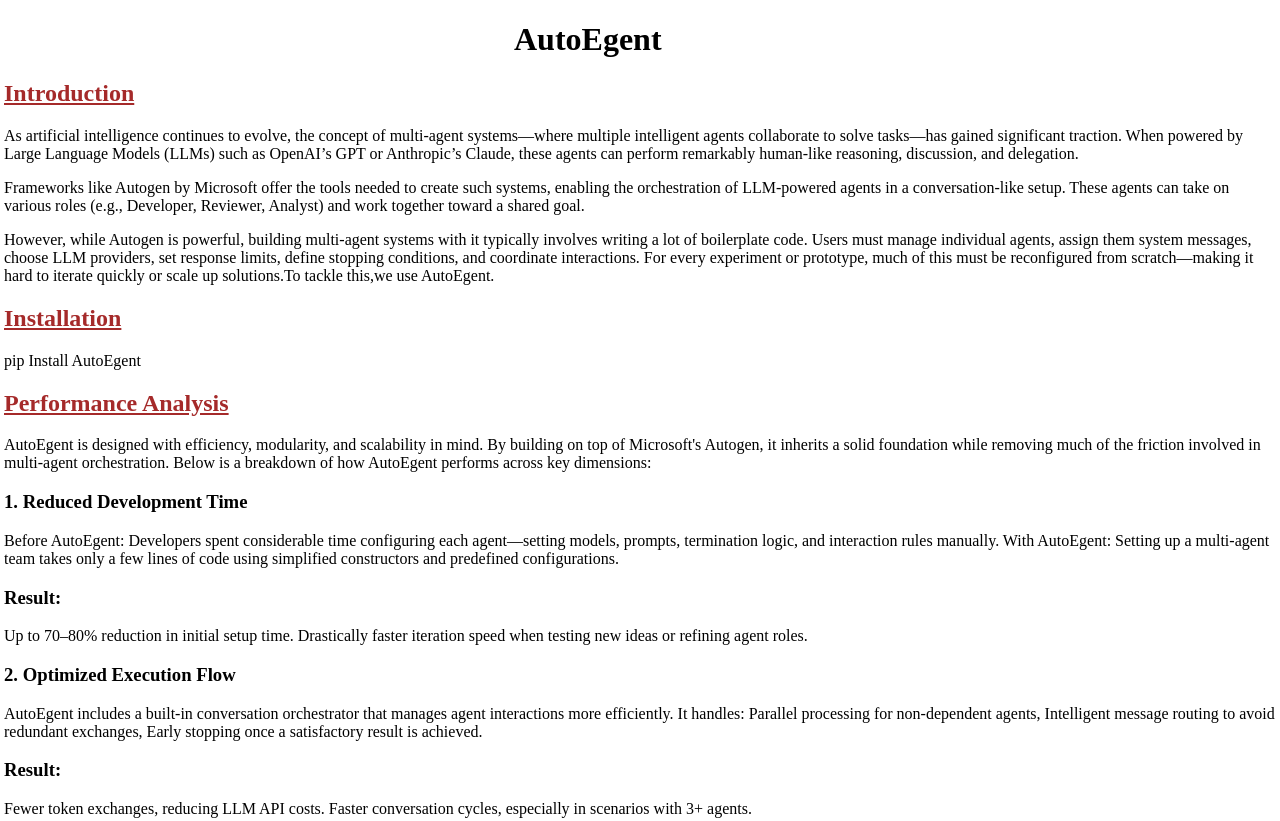
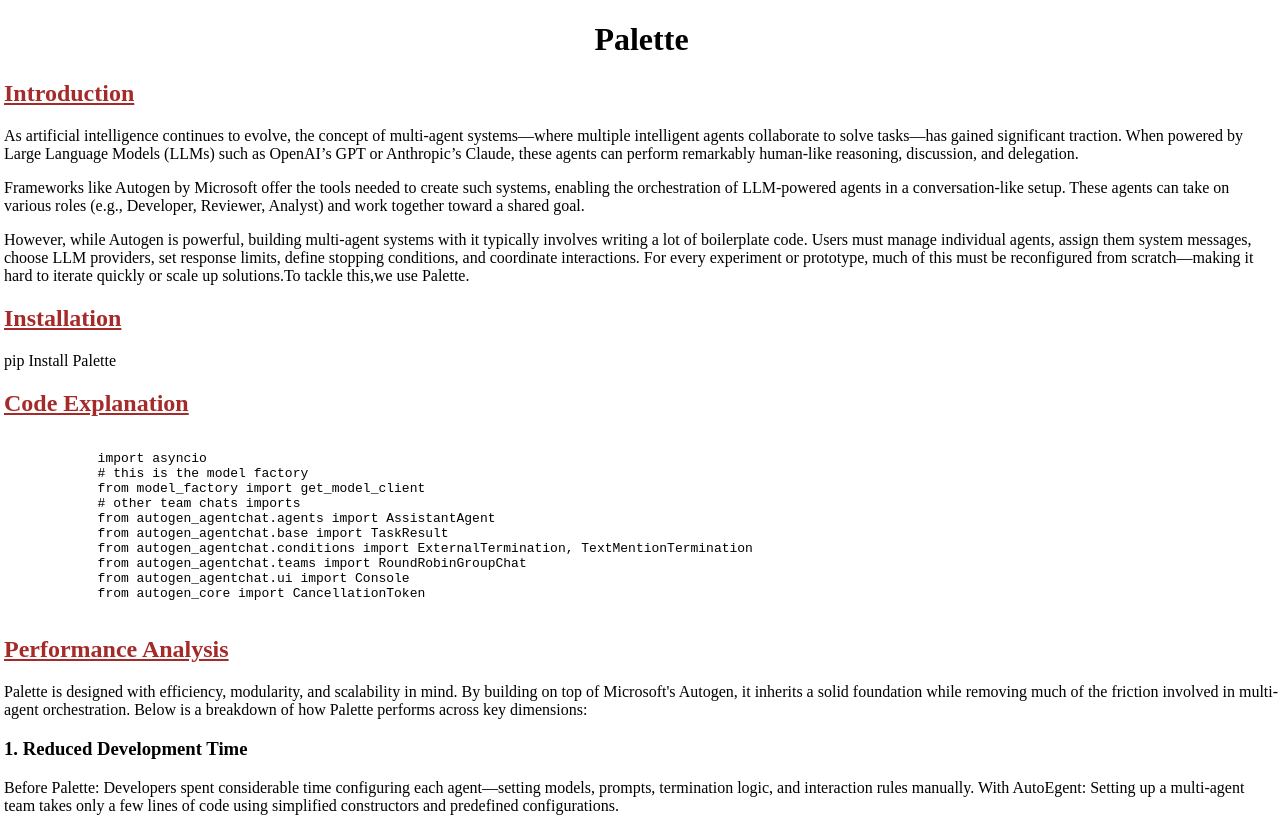
Before and after one commit to Faith1406/Palette, a plain HTML site: page documentaion/index.html in a window 1280 px wide. Shown: the top 821 px of the page. Drawn offline with Linux system fonts and the light colour scheme.

Commit message:
new data added

```diff
--- a/documentaion/index.html
+++ b/documentaion/index.html
@@ -7,25 +7,40 @@
     <link rel="stylesheet" href="styles.css">
 </head>
 <body>
-    <h1>AutoEgent</h1>
+    <h1>Palette</h1>
     <div>
         <h2>Introduction</h2>
         <p>As artificial intelligence continues to evolve, the concept of multi-agent systems—where multiple intelligent agents collaborate to solve tasks—has gained significant traction. When powered by Large Language Models (LLMs) such as OpenAI’s GPT or Anthropic’s Claude, these agents can perform remarkably human-like reasoning, discussion, and delegation.</p>
 
         <p>Frameworks like Autogen by Microsoft offer the tools needed to create such systems, enabling the orchestration of LLM-powered agents in a conversation-like setup. These agents can take on various roles (e.g., Developer, Reviewer, Analyst) and work together toward a shared goal.</p>
 
-        <p> However, while Autogen is powerful, building multi-agent systems with it typically involves writing a lot of boilerplate code. Users must manage individual agents, assign them system messages, choose LLM providers, set response limits, define stopping conditions, and coordinate interactions. For every experiment or prototype, much of this must be reconfigured from scratch—making it hard to iterate quickly or scale up solutions.To tackle this,we use AutoEgent.</p>
+        <p> However, while Autogen is powerful, building multi-agent systems with it typically involves writing a lot of boilerplate code. Users must manage individual agents, assign them system messages, choose LLM providers, set response limits, define stopping conditions, and coordinate interactions. For every experiment or prototype, much of this must be reconfigured from scratch—making it hard to iterate quickly or scale up solutions.To tackle this,we use Palette.</p>
     </div>
 
     <div>
         <h2>Installation</h2>
-        <p>pip Install AutoEgent</p>
+        <p>pip Install Palette</p>
+    </div>
+    <div>
+        <h2>Code Explanation</h2>
+        <pre><code class="language-python">
+            import asyncio
+            # this is the model factory
+            from model_factory import get_model_client
+            # other team chats imports
+            from autogen_agentchat.agents import AssistantAgent
+            from autogen_agentchat.base import TaskResult
+            from autogen_agentchat.conditions import ExternalTermination, TextMentionTermination
+            from autogen_agentchat.teams import RoundRobinGroupChat
+            from autogen_agentchat.ui import Console
+            from autogen_core import CancellationToken
+            </code></pre>
     </div>
     <div>
         <h2>Performance Analysis</h2>
-        <P>AutoEgent is designed with efficiency, modularity, and scalability in mind. By building on top of Microsoft's Autogen, it inherits a solid foundation while removing much of the friction involved in multi-agent orchestration. Below is a breakdown of how AutoEgent performs across key dimensions:</P>
+        <P>Palette is designed with efficiency, modularity, and scalability in mind. By building on top of Microsoft's Autogen, it inherits a solid foundation while removing much of the friction involved in multi-agent orchestration. Below is a breakdown of how Palette performs across key dimensions:</P>
         <h3>1. Reduced Development Time</h3>
-        <p>Before AutoEgent: Developers spent considerable time configuring each agent—setting models, prompts, termination logic, and interaction rules manually.
+        <p>Before Palette: Developers spent considerable time configuring each agent—setting models, prompts, termination logic, and interaction rules manually.
         With AutoEgent: Setting up a multi-agent team takes only a few lines of code using simplified constructors and predefined configurations.</p>
         <h3>Result:</h3>
         <p>
@@ -67,5 +82,12 @@
 
             Ability to benchmark LLMs within the same conversation setup.</p>
 
+    </div>
 
+    <div class="architecture">
+        <h2>Architecture</h2>
+        <img src="flowchart.jpeg">
+        <p>Palette Core is the central controller that initializes two agents—Primary LLM (task performer) and Critic LLM (reviewer). These agents interact using a Round-Robin Conversation Engine, taking turns to exchange messages.
+                The Conversation Engine manages the dialogue flow and context. It keeps the interaction going until a Termination Condition is met—either through an ExternalTrigger (manual/programmed) or a MentionTrigger (like the critic saying “Approved”).
+                The final result is displayed via the Output Console (terminal, log, or dashboard). This setup enables intelligent, role-based collaboration between agents with minimal setup and clean modularity</p>
     </div>
--- a/documentaion/styles.css
+++ b/documentaion/styles.css
@@ -6,7 +6,7 @@ body{
     height:100%;
 }
 h1{
-    padding-left: 40%;
+    text-align: center;
 }
 h2{
     color: brown;
@@ -15,3 +15,8 @@ h2{
 p{
     font-weight: 100;
 }
+.architecture img{
+height:800px;
+width: 50%;
+padding-left:380px;
+}
```
Also changed, not shown: documentaion/flowchart.jpeg (added).
